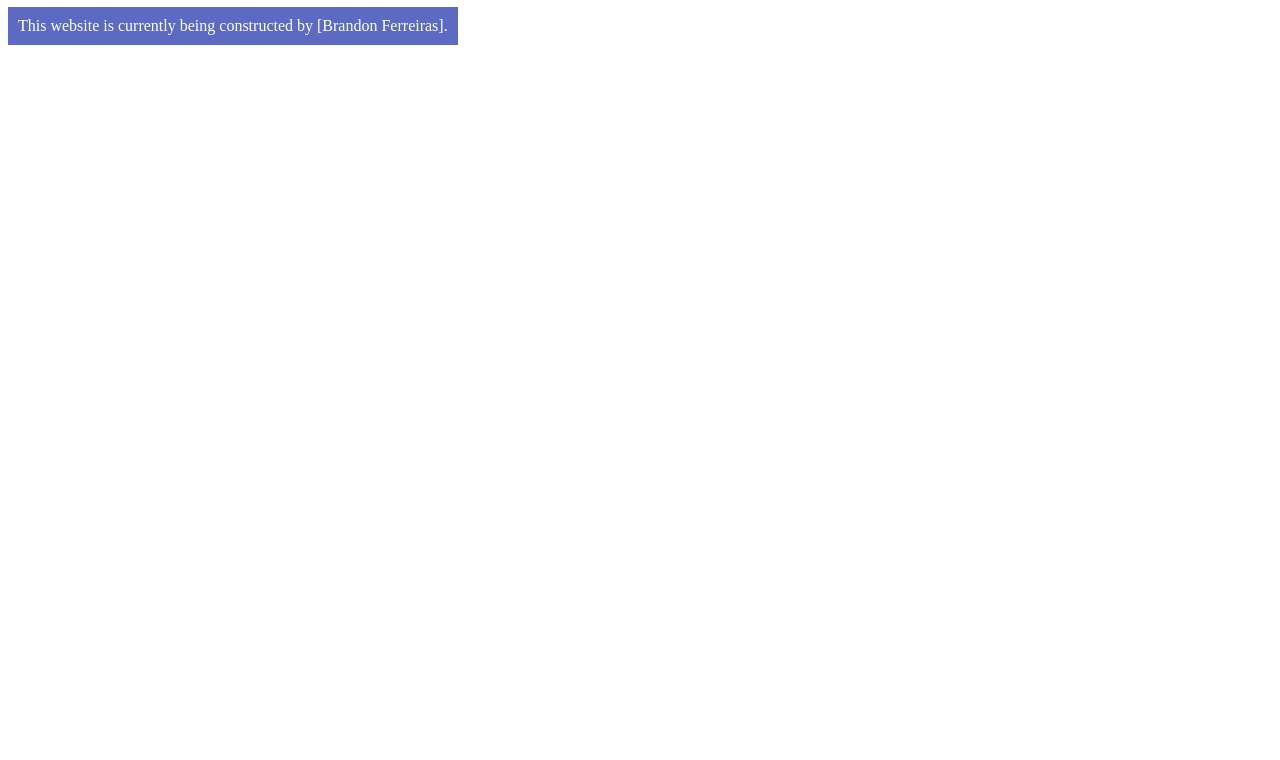
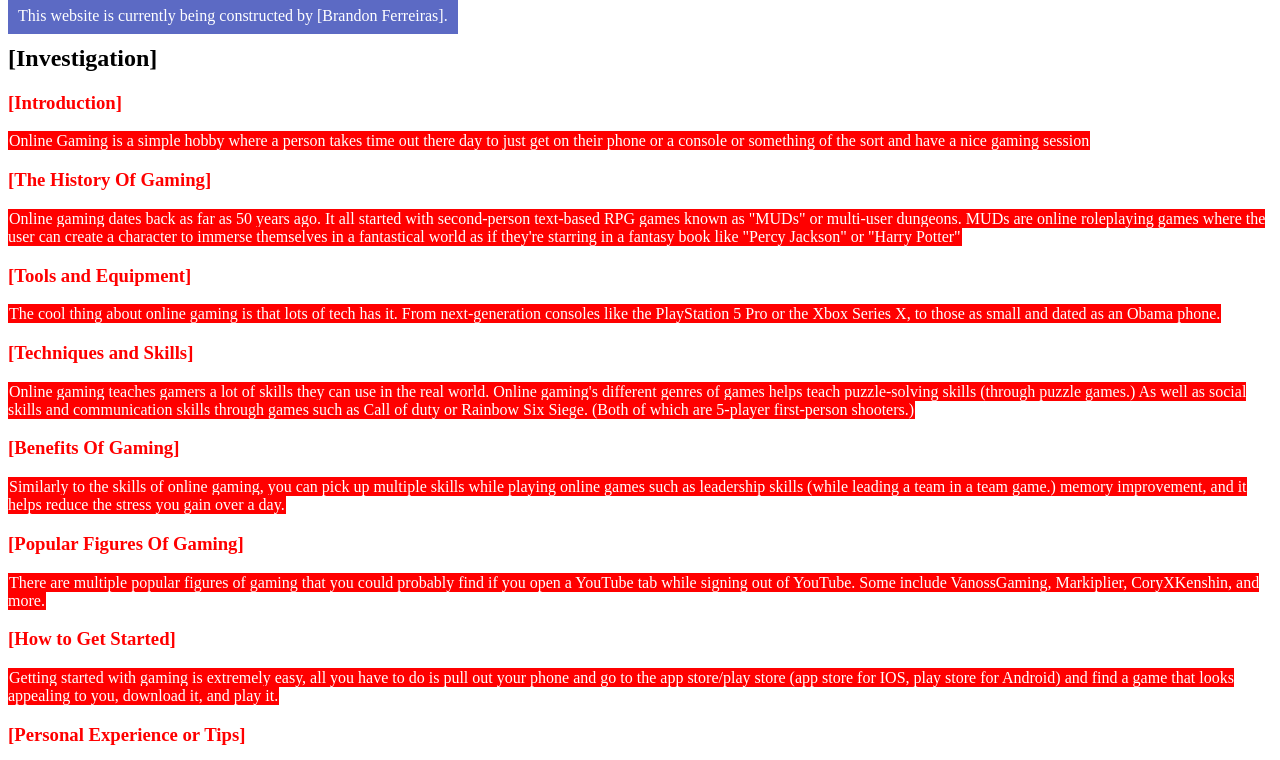
Before and after one commit to BrandonFVertex/SL-project, a plain HTML site: page index.html in a window 1280 px wide. Shown: the part 73-833 px from the top of the page. Before the commit the page ends 800 px from the top, so only its background shows below. Drawn offline with Linux system fonts and the light colour scheme.

Commit message:
Add files via upload
Added introduction w/ info, added preparation header

```diff
--- a/index.html
+++ b/index.html
@@ -5,7 +5,28 @@
     <link rel="stylesheet" href="styles.css" />
   </head>
   <body>
-      <h1>[The Greats Of YouTube]</h1>
-      <p>This website is currently being constructed by [Brandon Ferreiras].</p>
-  </body>
+      <h1>[The Greats Of Gaming]</h1>
+      <p1>This website is currently being constructed by [Brandon Ferreiras].</p1>
+
+      <h2> [Investigation]</h2>
+      <h3> [Introduction]</h3>
+      <p2>Online Gaming is a simple hobby where a person takes time out there day to just get on their phone or a console or something of the sort and have a nice gaming session </p2>
+ <h3> [The History Of Gaming]</h3>
+ <p2>Online gaming dates back as far as 50 years ago. It all started with second-person text-based RPG games known as "MUDs" or multi-user dungeons. MUDs are online roleplaying games where the user can create a character to immerse themselves in a fantastical world as if they're starring in a fantasy book like "Percy Jackson" or "Harry Potter"</p2>
+ <h3>[Tools and Equipment]</h3>
+ <p2>The cool thing about online gaming is that lots of tech has it. From next-generation consoles like the PlayStation 5 Pro or the Xbox Series X, to those as small and dated as an Obama phone.</p2>
+ <h3>[Techniques and Skills]</h3>
+ <p2>Online gaming teaches gamers a lot of skills they can use in the real world. Online gaming's different genres of games helps teach puzzle-solving skills (through puzzle games.) As well as social skills and communication skills through games such as Call of duty or Rainbow Six Siege. (Both of which are 5-player first-person shooters.)</p2>
+ <h3>[Benefits Of Gaming]</h3>
+ <p2>Similarly to the skills of online gaming, you can pick up multiple skills while playing online games such as leadership skills (while leading a team in a team game.) memory improvement, and it helps reduce the stress you gain over a day.</p2>
+ <h3>[Popular Figures Of Gaming]</h3>
+ <p2>There are multiple popular figures of gaming that you could probably find if you open a YouTube tab while signing out of YouTube. Some include VanossGaming, Markiplier, CoryXKenshin, and more.</p2>
+ <h3>[How to Get Started]</h3>
+ <p2>Getting started with gaming is extremely easy, all you have to do is pull out your phone and go to the app store/play store (app store for IOS, play store for Android) and find a game that looks appealing to you, download it, and play it.</p2>
+ <h3>[Personal Experience or Tips]</h3>
+ <p2>My father and uncle before me were gamers, I can even remember a story where my father was thinking about how he'd think about using the flute to get to the next world in the old Super Mario game for the NES (Nintendo entertainment system) while he was in school and my uncle introduced me to gaming when he allowed me to play on his PS3 back when I was around 7 or 8. He let me play games such as Minecraft and little big planet 3. With these games, I truly fell in love with video games.</p2>
+ <h2>[Preparation]</h2>
+
+
+ </body>
 </html>
--- a/styles.css
+++ b/styles.css
@@ -2,9 +2,19 @@ h1{
 	color: #5C6AC4;
 }
 
-p {
+p1 {
   padding: 10px;
 	color: white;
 	background-color: #5C6AC4;
 	width: fit-content;
 }
+h3{
+  color: red;
+}
+p2{
+
+padding: 1px;
+	color: white;
+	background-color: red;
+	width: fit-content;
+}
```
